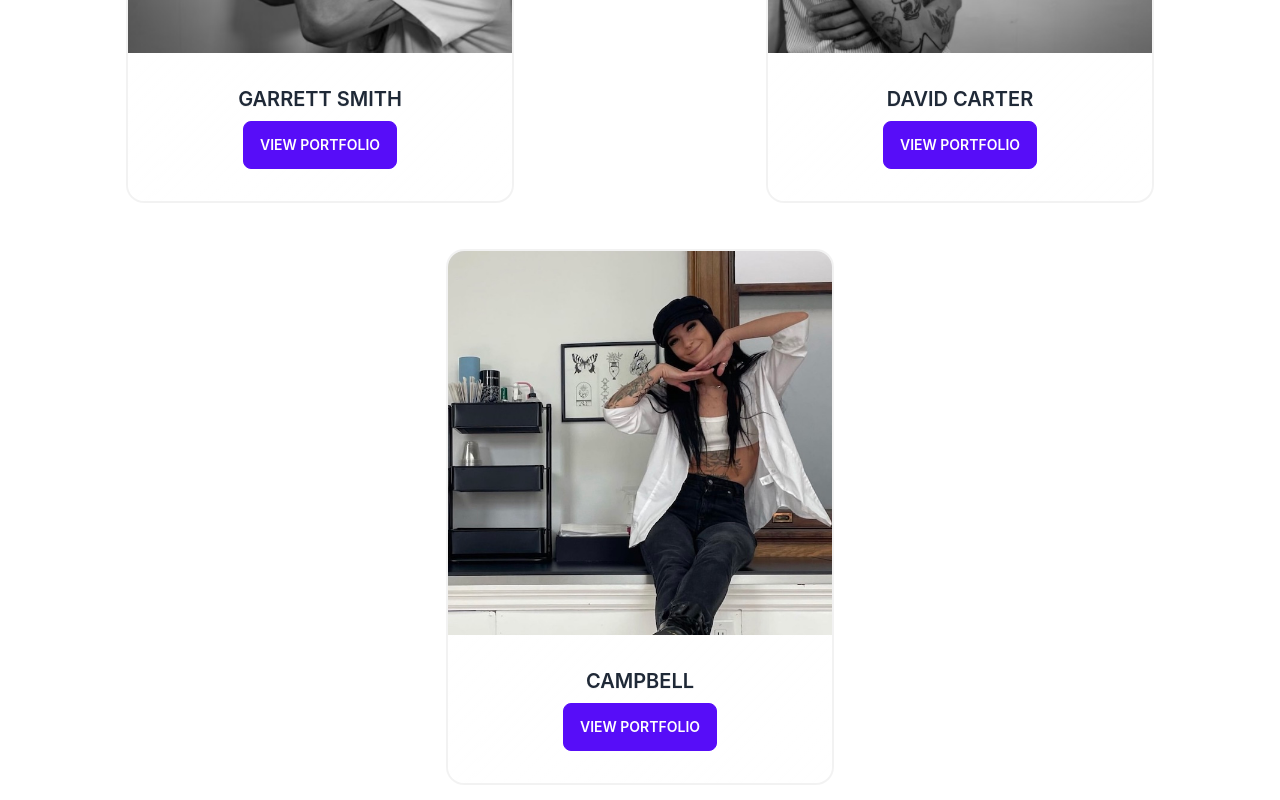
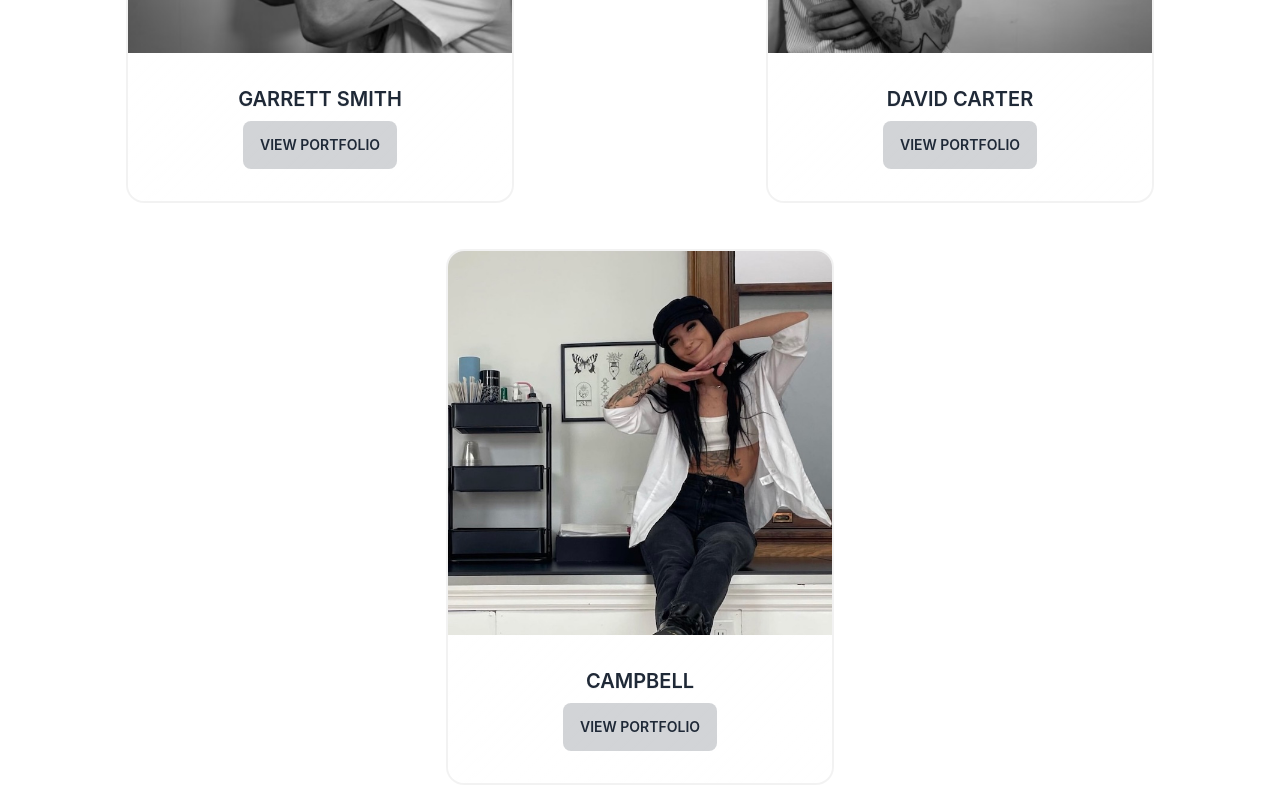
Before and after one commit to vhivestate/blankspacegallery, a React (Create React App) app in the folder client/: page /artists in a window 1280 px wide. Shown: the part 480-1280 px from the top of the page. Built offline with nearby package versions, Linux system fonts and the light colour scheme.

Commit message:
portfolio routes

```diff
--- a/client/src/App.js
+++ b/client/src/App.js
@@ -8,6 +8,7 @@ import Home from './pages/Home';
 import Footer from './components/Footer';
 import Garrett from './pages/Garrett';
 import David from './pages/David';
+import Campbell from './pages/Campbell'
 import Contact from './pages/Contact'
 import Booking from './pages/Booking'
 
@@ -28,6 +29,7 @@ function App() {
         <Route path="/gallery" element={<Gallery/>}/>
         <Route path="/garrett" element={<Garrett/>}/>
         <Route path="/david" element={<David/>}/>
+        <Route path="/campbell" element={<Campbell/>}/>
         <Route path="/booking" element={<Booking/>}/>
 
       </Routes>
--- a/client/src/pages/Artist.js
+++ b/client/src/pages/Artist.js
@@ -3,7 +3,7 @@ import Garrett from '../assets/avatar.jpg'
 import David from '../assets/avatar2.jpg'
 import Campbell from '../assets/campbell.jpg'
 import ogSlow from '../assets/og-slowdeath.jpg'
-
+import { Link } from 'react-router-dom';
 
 function Artist() {
   return (
@@ -18,7 +18,7 @@ function Artist() {
       <div className="card-body">
         <h2 className="card-title justify-center">GARRETT SMITH</h2>
       <div className="card-actions justify-center">
-      <button className="btn btn-primary">View Portfolio</button>
+      <button className="btn btn-active btn-ghost hover:bg-gray-400"><Link to={'/garrett'}>View Portfolio</Link></button>
     </div>
   </div>
 </div>
@@ -30,7 +30,7 @@ function Artist() {
   <div className="card-body">
     <h2 className="card-title justify-center">DAVID CARTER</h2>
     <div className="card-actions justify-center">
-              <button className="btn btn-primary">View Portfolio</button>
+    <button className="btn btn-active btn-ghost hover:bg-gray-400"><Link to={'/david'}>View Portfolio</Link></button>
              </div>
              </div>
            </div>
@@ -42,7 +42,7 @@ function Artist() {
   <div className="card-body">
     <h2 className="card-title justify-center">CAMPBELL</h2>
     <div className="card-actions justify-center">
-              <button className="btn btn-primary">View Portfolio</button>
+    <button className="btn btn-active btn-ghost hover:bg-gray-400"><Link to={'/campbell'}>View Portfolio</Link></button>
              </div>
              </div>
            </div>
--- a/client/src/pages/Garrett.js
+++ b/client/src/pages/Garrett.js
@@ -3,7 +3,16 @@ import React from 'react'
 function Garrett() {
   return (
     <div>
-        <h1> Garrett Smith</h1>
+       <div className="card lg:card-side bg-base-100 shadow-xl">
+        <figure><img src="https://placeimg.com/400/400/arch" alt="Album"/></figure>
+        <div className="card-body">
+          <h2 className="card-title">New album is released!</h2>
+          <p>Provident cupiditate voluptatem et in. Quaerat fugiat ut assumenda excepturi exercitationem quasi. In deleniti eaque aut repudiandae et a id nisi.</p>
+          <div className="card-actions justify-end">
+            <button className="btn btn-primary">Listen</button>
+          </div>
+        </div>
+      </div>
     </div>
   )
 }
```
Also changed, not shown: client/src/pages/Campbell.js (added).
